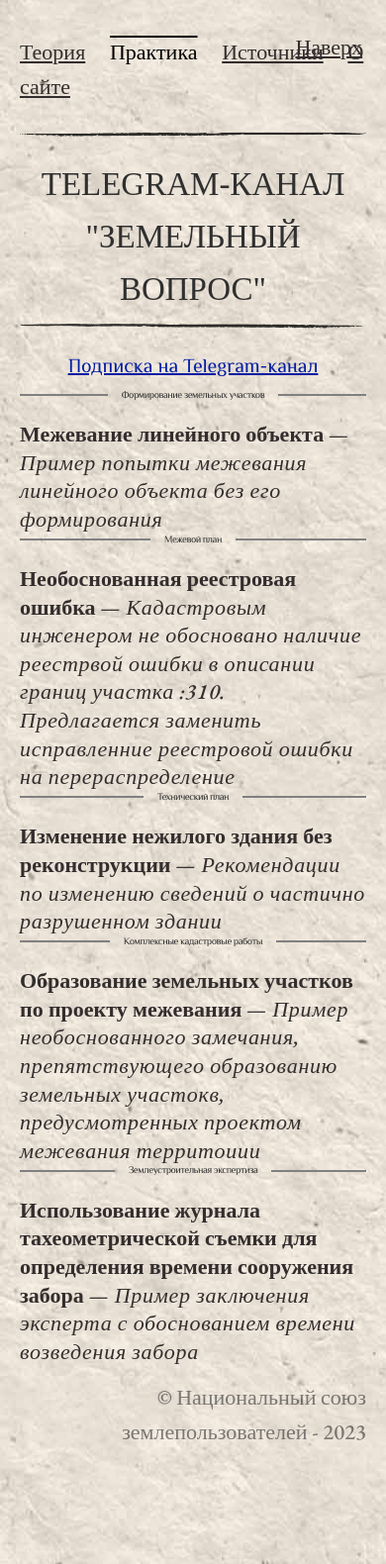
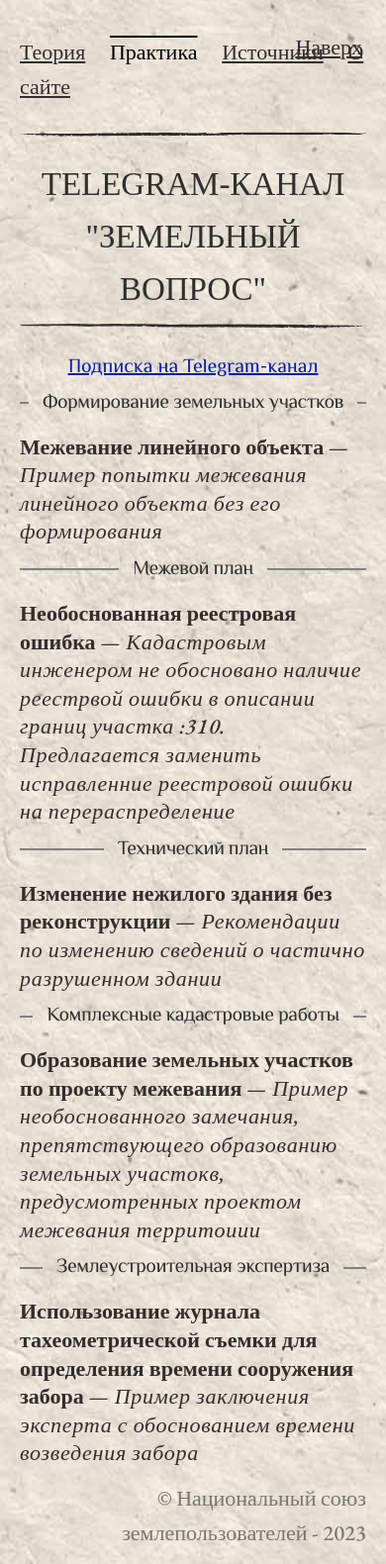
Before and after one commit to SergSi/land-use-art, a Jekyll site: the page built from pages/docs.md, in a window 390 px wide. Shown: the whole page at 99% size. Built offline with Jekyll 4.4.1, drawn with Linux system fonts in a browser that asks for light colours; some web fonts are replaced.

Commit message:
Update skeleton.css

```diff
--- a/assets/css/skeleton.css
+++ b/assets/css/skeleton.css
@@ -506,8 +506,8 @@ there.
 }
 
 /* Larger than tablet */
-@media (max-width: 750px) {
-  h2 { font-size: 1rem; }
+@media (max-width: 800px) {
+  h2 { font-size: 2rem; }
 }
 
 /* Larger than desktop */
```
